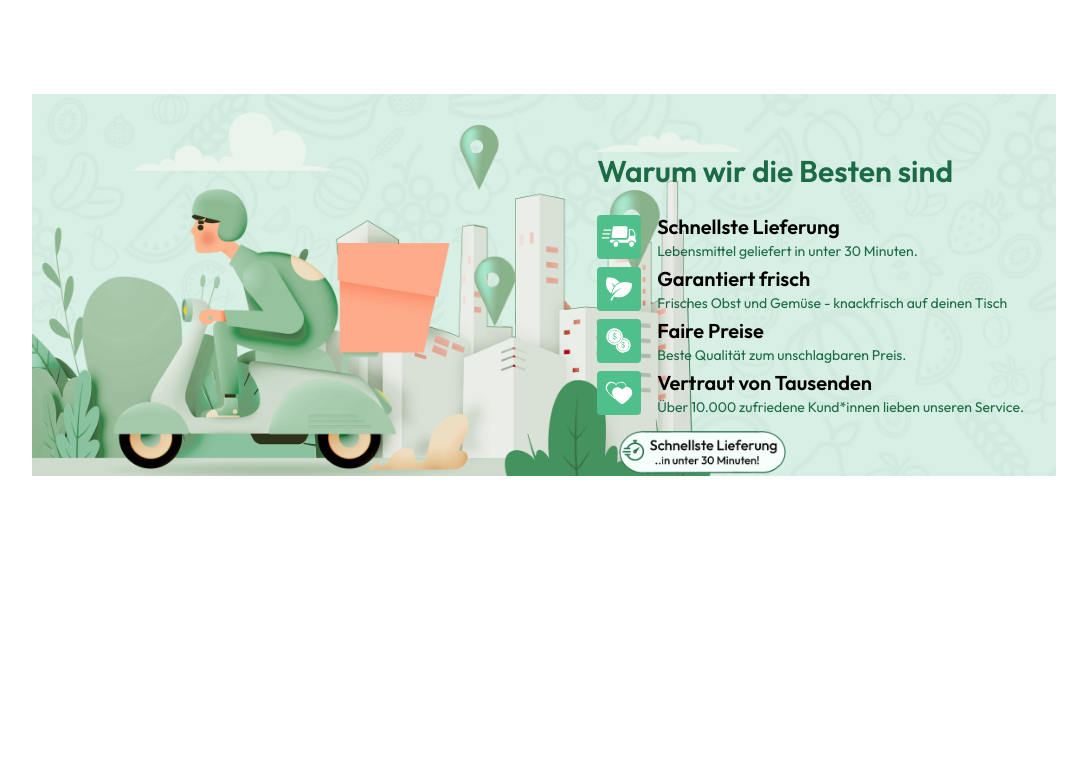
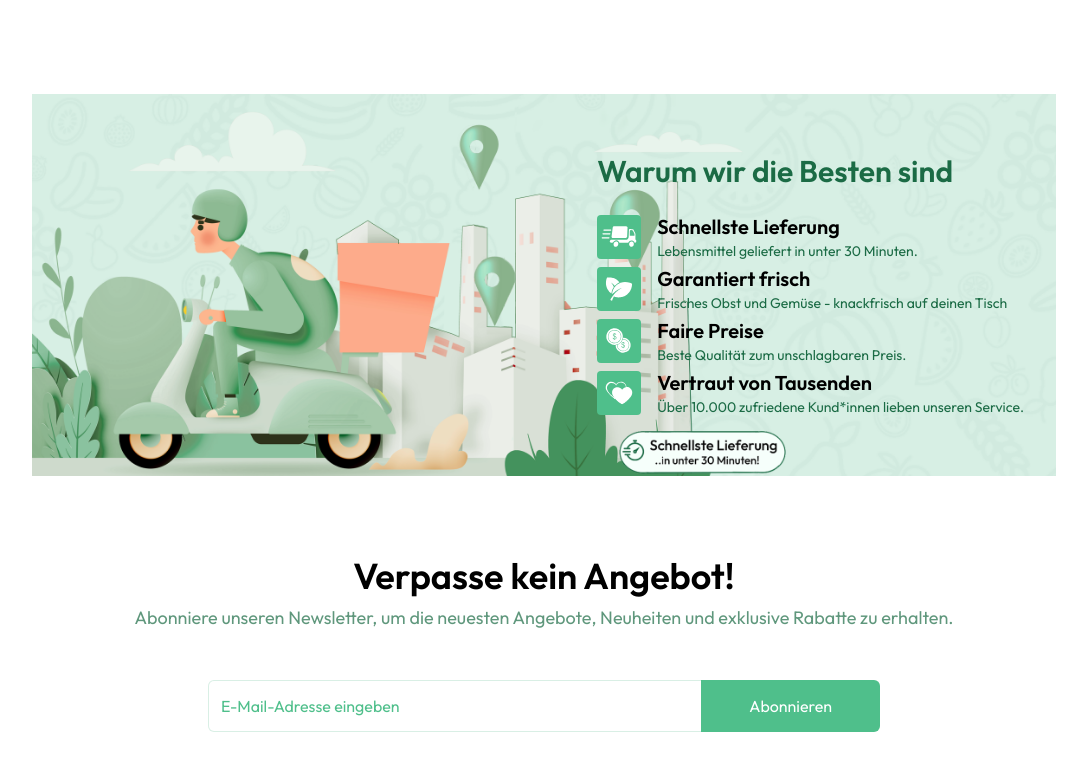
Before and after one commit to LindtAna/RegionalBox, a React (Vite) app in the folder client/: page / in a window 1280 px wide. Shown: the part 1238-2008 px from the top of the page, without its empty margins (96-1183 px from the left). Before the commit the page ends 1714 px from the top, so only its background shows below. Built offline with nearby package versions, Linux system fonts and the light colour scheme.

Commit message:
NewsLetter Section implemented

```diff
--- /dev/null
+++ b/client/src/components/NewsLetter.jsx
@@ -0,0 +1,25 @@
+const NewsLetter = () => {
+    return (
+        <div className="flex flex-col items-center justify-center text-center
+        space-y-2 mt-20 pb-16">
+            <h1 className="md:text-4xl text-2xl font-semibold">Verpasse kein Angebot!</h1>
+            <p className="md:text-lg text-dark-green/70 pb-10">
+                Abonniere unseren Newsletter, um die neuesten Angebote, Neuheiten und exklusive Rabatte zu erhalten.
+            </p>
+            <form className="flex items-center justify-between
+            max-w-2xl w-full md:h-13 h-12">
+                <input
+                    className="border border-primary-dull/20 rounded-md h-full border-r-0
+                    outline-none w-full rounded-r-none px-3 text-black placeholder:text-primary"
+                    type="text"
+                    placeholder="E-Mail-Adresse eingeben"
+                    required
+                />
+                <button type="submit" className="md:px-12 px-8 h-full text-white bg-primary hover:bg-dark-green transition-all cursor-pointer rounded-md rounded-l-none">
+                    Abonnieren
+                </button>
+            </form>
+        </div>
+    )
+}
+export default NewsLetter
--- a/client/src/pages/Home.jsx
+++ b/client/src/pages/Home.jsx
@@ -2,6 +2,7 @@
 import Categories from '../components/Categories'
 import Angebote from '../components/Angebote'
 import Features from '../components/Features'
+import NewsLetter from '../components/NewsLetter'
 
 const Home = () => {
   return (
@@ -10,6 +11,7 @@
 <Categories/>
 <Angebote />
 <Features />
+<NewsLetter />
     </div>
   )
 }
```
